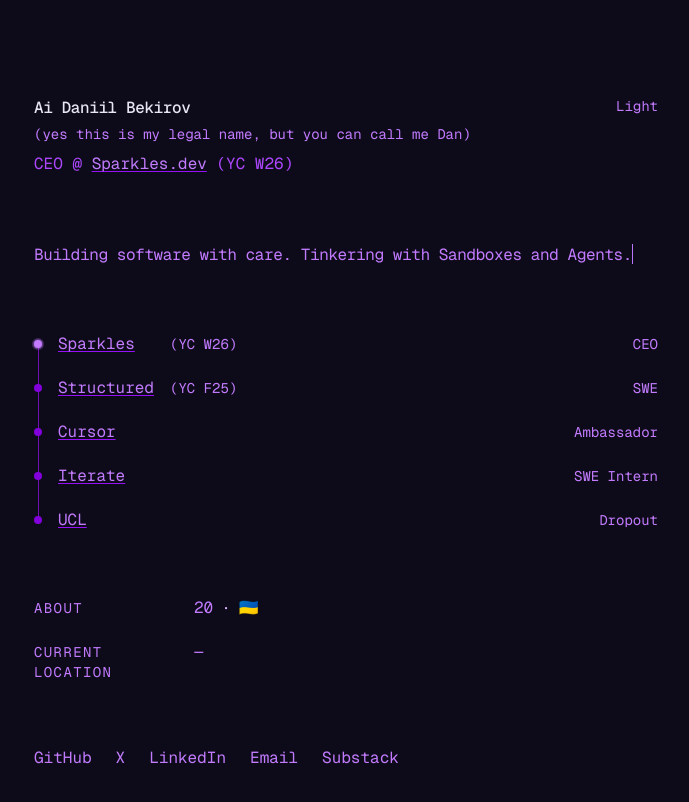
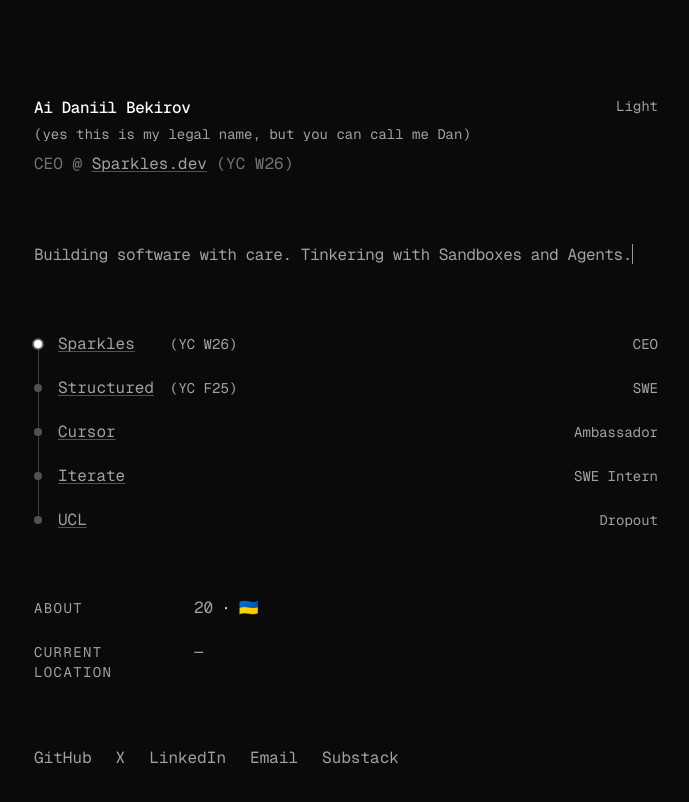
Before and after one commit to Texseractrum/me, a Next.js app: page / in a window 1280 px wide. Both pictures are taken after a click on the button "Dark". Shown: the top 802 px of the page, without its empty margins (294-983 px from the left). Built offline with nearby package versions, Linux system fonts and the light colour scheme; no server answers; the database is empty.

Commit message:
Revert "Purple theme: replace neutral/monochrome palette with purple"
This reverts commit 0437fd05ed1ef9e0a1ea84eacc5535cd40a3d67e.

```diff
--- a/app/globals.css
+++ b/app/globals.css
@@ -51,12 +51,12 @@
 }
 
 ::selection {
-  background: #7c3aed;
+  background: #000;
   color: #fff;
 }
 
 .dark ::selection {
-  background: #a78bfa;
+  background: #fff;
   color: #000;
 }
 
@@ -70,71 +70,71 @@
 
 :root {
   --radius: 0.625rem;
-  --background: oklch(0.98 0.005 290);
-  --foreground: oklch(0.18 0.04 290);
-  --card: oklch(0.98 0.005 290);
-  --card-foreground: oklch(0.18 0.04 290);
-  --popover: oklch(0.98 0.005 290);
-  --popover-foreground: oklch(0.18 0.04 290);
-  --primary: oklch(0.44 0.2 290);
-  --primary-foreground: oklch(0.985 0.01 290);
-  --secondary: oklch(0.94 0.02 290);
-  --secondary-foreground: oklch(0.25 0.06 290);
-  --muted: oklch(0.94 0.02 290);
-  --muted-foreground: oklch(0.5 0.04 290);
-  --accent: oklch(0.92 0.03 290);
-  --accent-foreground: oklch(0.25 0.06 290);
+  --background: oklch(1 0 0);
+  --foreground: oklch(0.145 0 0);
+  --card: oklch(1 0 0);
+  --card-foreground: oklch(0.145 0 0);
+  --popover: oklch(1 0 0);
+  --popover-foreground: oklch(0.145 0 0);
+  --primary: oklch(0.205 0 0);
+  --primary-foreground: oklch(0.985 0 0);
+  --secondary: oklch(0.97 0 0);
+  --secondary-foreground: oklch(0.205 0 0);
+  --muted: oklch(0.97 0 0);
+  --muted-foreground: oklch(0.556 0 0);
+  --accent: oklch(0.97 0 0);
+  --accent-foreground: oklch(0.205 0 0);
   --destructive: oklch(0.577 0.245 27.325);
-  --border: oklch(0.88 0.04 290);
-  --input: oklch(0.88 0.04 290);
-  --ring: oklch(0.55 0.18 290);
-  --chart-1: oklch(0.55 0.25 290);
-  --chart-2: oklch(0.65 0.2 310);
-  --chart-3: oklch(0.45 0.15 270);
-  --chart-4: oklch(0.7 0.18 300);
-  --chart-5: oklch(0.6 0.22 280);
-  --sidebar: oklch(0.97 0.01 290);
-  --sidebar-foreground: oklch(0.18 0.04 290);
-  --sidebar-primary: oklch(0.44 0.2 290);
-  --sidebar-primary-foreground: oklch(0.985 0.01 290);
-  --sidebar-accent: oklch(0.92 0.03 290);
-  --sidebar-accent-foreground: oklch(0.25 0.06 290);
-  --sidebar-border: oklch(0.88 0.04 290);
-  --sidebar-ring: oklch(0.55 0.18 290);
+  --border: oklch(0.922 0 0);
+  --input: oklch(0.922 0 0);
+  --ring: oklch(0.708 0 0);
+  --chart-1: oklch(0.646 0.222 41.116);
+  --chart-2: oklch(0.6 0.118 184.704);
+  --chart-3: oklch(0.398 0.07 227.392);
+  --chart-4: oklch(0.828 0.189 84.429);
+  --chart-5: oklch(0.769 0.188 70.08);
+  --sidebar: oklch(0.985 0 0);
+  --sidebar-foreground: oklch(0.145 0 0);
+  --sidebar-primary: oklch(0.205 0 0);
+  --sidebar-primary-foreground: oklch(0.985 0 0);
+  --sidebar-accent: oklch(0.97 0 0);
+  --sidebar-accent-foreground: oklch(0.205 0 0);
+  --sidebar-border: oklch(0.922 0 0);
+  --sidebar-ring: oklch(0.708 0 0);
 }
 
 .dark {
-  --background: oklch(0.16 0.03 290);
-  --foreground: oklch(0.93 0.02 290);
-  --card: oklch(0.22 0.04 290);
-  --card-foreground: oklch(0.93 0.02 290);
-  --popover: oklch(0.22 0.04 290);
-  --popover-foreground: oklch(0.93 0.02 290);
-  --primary: oklch(0.75 0.15 290);
-  --primary-foreground: oklch(0.18 0.04 290);
-  --secondary: oklch(0.26 0.05 290);
-  --secondary-foreground: oklch(0.93 0.02 290);
-  --muted: oklch(0.26 0.05 290);
-  --muted-foreground: oklch(0.65 0.08 290);
-  --accent: oklch(0.3 0.06 290);
-  --accent-foreground: oklch(0.93 0.02 290);
+  --background: oklch(0.145 0 0);
+  --foreground: oklch(0.985 0 0);
+  --card: oklch(0.205 0 0);
+  --card-foreground: oklch(0.985 0 0);
+  --popover: oklch(0.205 0 0);
+  --popover-foreground: oklch(0.985 0 0);
+  --primary: oklch(0.922 0 0);
+  --primary-foreground: oklch(0.205 0 0);
+  --secondary: oklch(0.269 0 0);
+  --secondary-foreground: oklch(0.985 0 0);
+  --muted: oklch(0.269 0 0);
+  --muted-foreground: oklch(0.708 0 0);
+  --accent: oklch(0.269 0 0);
+  --accent-foreground: oklch(0.985 0 0);
   --destructive: oklch(0.704 0.191 22.216);
-  --border: oklch(0.75 0.15 290 / 15%);
-  --input: oklch(0.75 0.15 290 / 20%);
-  --ring: oklch(0.6 0.15 290);
-  --chart-1: oklch(0.65 0.2 290);
-  --chart-2: oklch(0.7 0.18 310);
-  --chart-3: oklch(0.55 0.22 270);
-  --chart-4: oklch(0.75 0.15 300);
-  --chart-5: oklch(0.6 0.25 280);
-  --sidebar: oklch(0.22 0.04 290);
-  --sidebar-foreground: oklch(0.93 0.02 290);
-  --sidebar-primary: oklch(0.7 0.2 290);
-  --sidebar-primary-foreground: oklch(0.93 0.02 290);
-  --sidebar-accent: oklch(0.3 0.06 290);
-  --sidebar-accent-foreground: oklch(0.93 0.02 290);
-  --sidebar-border: oklch(0.75 0.15 290 / 15%);
-  --sidebar-ring: oklch(0.6 0.15 290);
+  --border: oklch(1 0 0 / 10%);
+  --input: oklch(1 0 0 / 15%);
+  --ring: oklch(0.556 0 0);
+  --chart-1: oklch(0.488 0.243 264.376);
+  --chart-2: oklch(0.696 0.17 162.48);
+  --chart-3: oklch(0.769 0.188 70.08);
+  --chart-4: oklch(0.627 0.265 303.9);
+  --chart-5: oklch(0.645 0.246 16.439);
+  --sidebar: oklch(0.205 0 0);
+  --sidebar-foreground: oklch(0.985 0 0);
+  --sidebar-primary: oklch(0.488 0.243 264.376);
+  --sidebar-primary-foreground: oklch(0.985 0 0);
+  --sidebar-accent: oklch(0.269 0 0);
+  --sidebar-accent-foreground: oklch(0.985 0 0);
+  --sidebar-border: oklch(1 0 0 / 10%);
+  --sidebar-ring: oklch(0.556 0 0);
 }
 
 @layer base {
--- a/app/page.tsx
+++ b/app/page.tsx
@@ -17,16 +17,16 @@
             </h1>
             <ThemeToggle />
           </div>
-          <p className="mt-1 font-mono text-sm text-purple-400">
+          <p className="mt-1 font-mono text-sm text-neutral-400">
             (yes this is my legal name, but you can call me Dan)
           </p>
-          <p className="mt-2 font-mono text-base text-purple-500">
+          <p className="mt-2 font-mono text-base text-neutral-500">
             CEO @{" "}
             <a
               href="https://sparkles.dev"
               target="_blank"
               rel="noopener noreferrer"
-              className="text-purple-600 underline decoration-purple-300 underline-offset-2 transition-colors hover:text-purple-900 hover:decoration-purple-900 dark:text-purple-400 dark:decoration-purple-600 dark:hover:text-purple-200 dark:hover:decoration-purple-200"
+              className="text-neutral-600 underline decoration-neutral-300 underline-offset-2 transition-colors hover:text-black hover:decoration-black dark:text-neutral-400 dark:decoration-neutral-600 dark:hover:text-white dark:hover:decoration-white"
             >
               Sparkles.dev
             </a>{" "}
@@ -35,7 +35,7 @@
         </header>
 
         <section className="mb-16">
-          <p className="font-mono text-base leading-relaxed text-purple-600 dark:text-purple-400">
+          <p className="font-mono text-base leading-relaxed text-neutral-600 dark:text-neutral-400">
             <TypingText
               text="Building software with care. "
               as="span"
@@ -50,7 +50,7 @@
               typingSpeed={40}
               initialDelay={2000}
               showCursor={true}
-              cursorClassName="bg-purple-600 dark:bg-purple-400"
+              cursorClassName="bg-neutral-600 dark:bg-neutral-400"
             />
           </p>
         </section>
@@ -58,27 +58,27 @@
         <section className="mb-16">
           <div className="relative space-y-0">
             {/* Timeline line */}
-            <div className="absolute left-1 top-2 h-[calc(100%-16px)] w-px bg-purple-200 dark:bg-purple-800" />
+            <div className="absolute left-1 top-2 h-[calc(100%-16px)] w-px bg-neutral-200 dark:bg-neutral-700" />
 
             {/* Sparkles */}
             <div className="relative flex items-center gap-4 pb-5">
               <div className="relative z-10">
-                <div className="absolute inset-0 h-2 w-2 animate-ping rounded-full bg-purple-600 opacity-75 dark:bg-purple-400" />
-                <div className="relative h-2 w-2 rounded-full bg-purple-600 dark:bg-purple-400" />
+                <div className="absolute inset-0 h-2 w-2 animate-ping rounded-full bg-black opacity-75 dark:bg-white" />
+                <div className="relative h-2 w-2 rounded-full bg-black dark:bg-white" />
               </div>
               <div className="flex flex-1 items-baseline">
                 <a
                   href="https://sparkles.dev"
                   target="_blank"
                   rel="noopener noreferrer"
-                  className="w-28 font-mono text-base text-purple-600 underline decoration-purple-300 underline-offset-2 transition-colors hover:text-purple-900 hover:decoration-purple-900 dark:text-purple-400 dark:decoration-purple-600 dark:hover:text-purple-200 dark:hover:decoration-purple-200"
+                  className="w-28 font-mono text-base text-neutral-600 underline decoration-neutral-300 underline-offset-2 transition-colors hover:text-black hover:decoration-black dark:text-neutral-400 dark:decoration-neutral-600 dark:hover:text-white dark:hover:decoration-white"
                 >
                   Sparkles
                 </a>
-                <span className="w-20 font-mono text-sm text-purple-400">
+                <span className="w-20 font-mono text-sm text-neutral-400">
                   (YC W26)
                 </span>
-                <span className="ml-auto font-mono text-sm text-purple-400">
+                <span className="ml-auto font-mono text-sm text-neutral-400">
                   CEO
                 </span>
               </div>
@@ -86,20 +86,20 @@
 
             {/* Structured */}
             <div className="relative flex items-center gap-4 pb-5">
-              <div className="relative z-10 h-2 w-2 rounded-full bg-purple-300 dark:bg-purple-700" />
+              <div className="relative z-10 h-2 w-2 rounded-full bg-neutral-300 dark:bg-neutral-600" />
               <div className="flex flex-1 items-baseline">
                 <a
                   href="https://getstructured.ai"
                   target="_blank"
                   rel="noopener noreferrer"
-                  className="w-28 font-mono text-base text-purple-600 underline decoration-purple-300 underline-offset-2 transition-colors hover:text-purple-900 hover:decoration-purple-900 dark:text-purple-400 dark:decoration-purple-600 dark:hover:text-purple-200 dark:hover:decoration-purple-200"
+                  className="w-28 font-mono text-base text-neutral-600 underline decoration-neutral-300 underline-offset-2 transition-colors hover:text-black hover:decoration-black dark:text-neutral-400 dark:decoration-neutral-600 dark:hover:text-white dark:hover:decoration-white"
                 >
                   Structured
                 </a>
-                <span className="w-20 font-mono text-sm text-purple-400">
+                <span className="w-20 font-mono text-sm text-neutral-400">
                   (YC F25)
                 </span>
-                <span className="ml-auto font-mono text-sm text-purple-400">
+                <span className="ml-auto font-mono text-sm text-neutral-400">
                   SWE
                 </span>
               </div>
@@ -107,18 +107,18 @@
 
             {/* Cursor */}
             <div className="relative flex items-center gap-4 pb-5">
-              <div className="relative z-10 h-2 w-2 rounded-full bg-purple-300 dark:bg-purple-700" />
+              <div className="relative z-10 h-2 w-2 rounded-full bg-neutral-300 dark:bg-neutral-600" />
               <div className="flex flex-1 items-baseline">
                 <a
                   href="https://cursor.com"
                   target="_blank"
                   rel="noopener noreferrer"
-                  className="w-28 font-mono text-base text-purple-600 underline decoration-purple-300 underline-offset-2 transition-colors hover:text-purple-900 hover:decoration-purple-900 dark:text-purple-400 dark:decoration-purple-600 dark:hover:text-purple-200 dark:hover:decoration-purple-200"
+                  className="w-28 font-mono text-base text-neutral-600 underline decoration-neutral-300 underline-offset-2 transition-colors hover:text-black hover:decoration-black dark:text-neutral-400 dark:decoration-neutral-600 dark:hover:text-white dark:hover:decoration-white"
                 >
                   Cursor
                 </a>
                 <span className="w-20" />
-                <span className="ml-auto font-mono text-sm text-purple-400">
+                <span className="ml-auto font-mono text-sm text-neutral-400">
                   Ambassador
                 </span>
               </div>
@@ -126,18 +126,18 @@
 
             {/* Iterate */}
             <div className="relative flex items-center gap-4 pb-5">
-              <div className="relative z-10 h-2 w-2 rounded-full bg-purple-300 dark:bg-purple-700" />
+              <div className="relative z-10 h-2 w-2 rounded-full bg-neutral-300 dark:bg-neutral-600" />
               <div className="flex flex-1 items-baseline">
                 <a
                   href="https://iterate.com"
                   target="_blank"
                   rel="noopener noreferrer"
-                  className="w-28 font-mono text-base text-purple-600 underline decoration-purple-300 underline-offset-2 transition-colors hover:text-purple-900 hover:decoration-purple-900 dark:text-purple-400 dark:decoration-purple-600 dark:hover:text-purple-200 dark:hover:decoration-purple-200"
+                  className="w-28 font-mono text-base text-neutral-600 underline decoration-neutral-300 underline-offset-2 transition-colors hover:text-black hover:decoration-black dark:text-neutral-400 dark:decoration-neutral-600 dark:hover:text-white dark:hover:decoration-white"
                 >
                   Iterate
                 </a>
                 <span className="w-20" />
-                <span className="ml-auto font-mono text-sm text-purple-400">
+                <span className="ml-auto font-mono text-sm text-neutral-400">
                   SWE Intern
                 </span>
               </div>
@@ -145,18 +145,18 @@
 
             {/* UCL */}
             <div className="relative flex items-center gap-4">
-              <div className="relative z-10 h-2 w-2 rounded-full bg-purple-300 dark:bg-purple-700" />
+              <div className="relative z-10 h-2 w-2 rounded-full bg-neutral-300 dark:bg-neutral-600" />
               <div className="flex flex-1 items-baseline">
                 <a
                   href="https://ucl.ac.uk"
                   target="_blank"
                   rel="noopener noreferrer"
-                  className="w-28 font-mono text-base text-purple-600 underline decoration-purple-300 underline-offset-2 transition-colors hover:text-purple-900 hover:decoration-purple-900 dark:text-purple-400 dark:decoration-purple-600 dark:hover:text-purple-200 dark:hover:decoration-purple-200"
+                  className="w-28 font-mono text-base text-neutral-600 underline decoration-neutral-300 underline-offset-2 transition-colors hover:text-black hover:decoration-black dark:text-neutral-400 dark:decoration-neutral-600 dark:hover:text-white dark:hover:decoration-white"
                 >
                   UCL
                 </a>
                 <span className="w-20" />
-                <span className="ml-auto font-mono text-sm text-purple-400">
+                <span className="ml-auto font-mono text-sm text-neutral-400">
                   Dropout
                 </span>
               </div>
@@ -166,22 +166,22 @@
 
         <section className="mb-16 space-y-5">
           <div className="flex items-baseline gap-4">
-            <span className="w-36 shrink-0 font-mono text-sm uppercase tracking-widest text-purple-400">
+            <span className="w-36 shrink-0 font-mono text-sm uppercase tracking-widest text-neutral-400">
               About
             </span>
-            <span className="font-mono text-base text-purple-600 dark:text-purple-400">
-              20<span className="mx-2 text-purple-300">·</span>🇺🇦
+            <span className="font-mono text-base text-neutral-600 dark:text-neutral-400">
+              20<span className="mx-2 text-neutral-300">·</span>🇺🇦
             </span>
           </div>
 
           <div className="flex items-baseline gap-4">
-            <span className="w-36 shrink-0 font-mono text-sm uppercase tracking-widest text-purple-400">
+            <span className="w-36 shrink-0 font-mono text-sm uppercase tracking-widest text-neutral-400">
               Current location
             </span>
-            <span className="font-mono text-base text-purple-600 dark:text-purple-400">
+            <span className="font-mono text-base text-neutral-600 dark:text-neutral-400">
               {location.city ?? "—"}
               {location.country && (
-                <span className="text-purple-400">, {location.country}</span>
+                <span className="text-neutral-400">, {location.country}</span>
               )}
             </span>
           </div>
@@ -195,7 +195,7 @@
                 href="https://github.com/Texseractrum"
                 target="_blank"
                 rel="noopener noreferrer"
-                className="text-purple-400 transition-colors duration-200 hover:text-purple-900 dark:hover:text-purple-200"
+                className="text-neutral-400 transition-colors duration-200 hover:text-black dark:hover:text-white"
               >
                 GitHub
               </a>
@@ -205,7 +205,7 @@
                 href="https://x.com/aidaniil"
                 target="_blank"
                 rel="noopener noreferrer"
-                className="text-purple-400 transition-colors duration-200 hover:text-purple-900 dark:hover:text-purple-200"
+                className="text-neutral-400 transition-colors duration-200 hover:text-black dark:hover:text-white"
               >
                 X
               </a>
@@ -215,7 +215,7 @@
                 href="https://www.linkedin.com/in/aidaniilbekirov/"
                 target="_blank"
                 rel="noopener noreferrer"
-                className="text-purple-400 transition-colors duration-200 hover:text-purple-900 dark:hover:text-purple-200"
+                className="text-neutral-400 transition-colors duration-200 hover:text-black dark:hover:text-white"
               >
                 LinkedIn
               </a>
@@ -223,7 +223,7 @@
             <li>
               <a
                 href="mailto:dan@sparkles.dev"
-                className="text-purple-400 transition-colors duration-200 hover:text-purple-900 dark:hover:text-purple-200"
+                className="text-neutral-400 transition-colors duration-200 hover:text-black dark:hover:text-white"
               >
                 Email
               </a>
@@ -233,7 +233,7 @@
                 href="https://substack.aidaniil.com"
                 target="_blank"
                 rel="noopener noreferrer"
-                className="text-purple-400 transition-colors duration-200 hover:text-purple-900 dark:hover:text-purple-200"
+                className="text-neutral-400 transition-colors duration-200 hover:text-black dark:hover:text-white"
               >
                 Substack
               </a>
--- a/components/theme-toggle.tsx
+++ b/components/theme-toggle.tsx
@@ -13,7 +13,7 @@
 
   if (!mounted) {
     return (
-      <button className="font-mono text-sm text-purple-400" aria-label="Toggle theme">
+      <button className="font-mono text-sm text-neutral-400" aria-label="Toggle theme">
         —
       </button>
     );
@@ -24,7 +24,7 @@
   return (
     <button
       onClick={() => setTheme(isDark ? "light" : "dark")}
-      className="font-mono text-sm text-purple-400 transition-colors duration-200 hover:text-purple-900 dark:hover:text-purple-200"
+      className="font-mono text-sm text-neutral-400 transition-colors duration-200 hover:text-black dark:hover:text-white"
       aria-label="Toggle theme"
     >
       {isDark ? "Light" : "Dark"}
```
